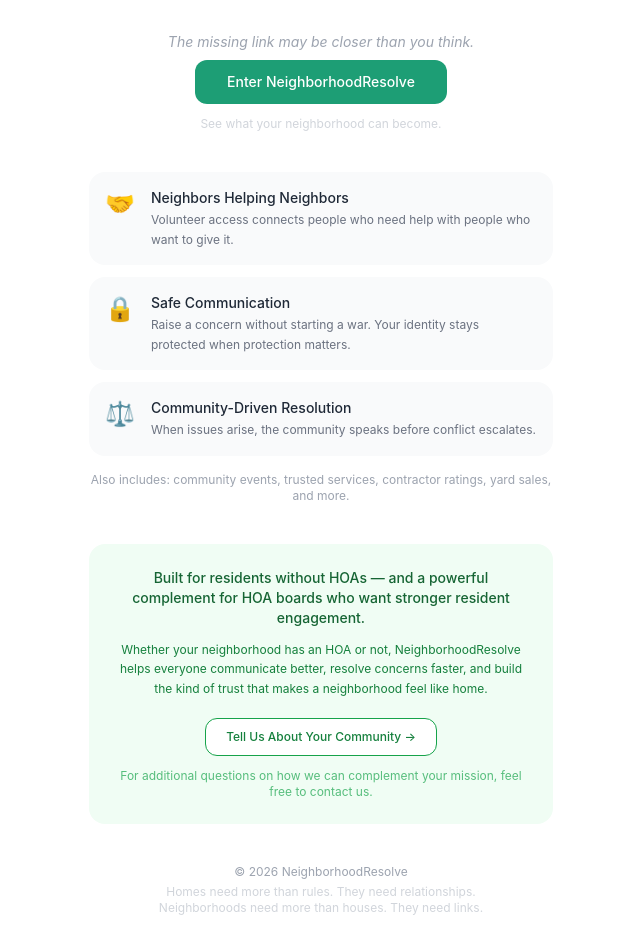
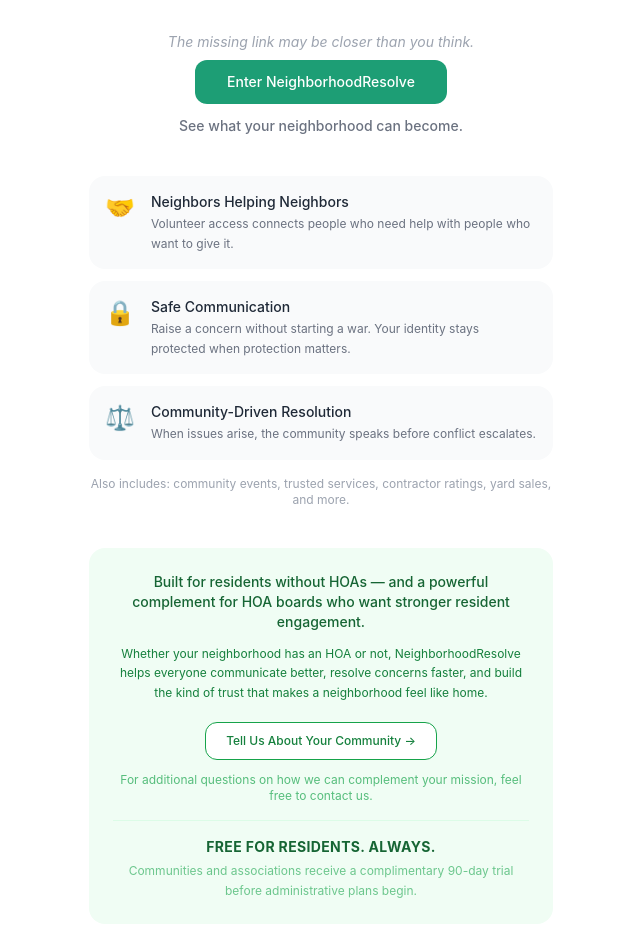
Before and after one commit to Eviotis/neighborhoodresolve, a Next.js app: page / in a window 1280 px wide. Shown: the part 406-1352 px from the top of the page, without its empty margins (319-959 px from the left). Built offline with nearby package versions, Linux system fonts and the light colour scheme; no server answers.

Commit message:
Landing page pricing hierarch

```diff
--- a/app/page.tsx
+++ b/app/page.tsx
@@ -85,7 +85,7 @@
             className="px-8 py-3 rounded-xl text-white text-sm font-medium" style={{background:'#1D9E75'}}>
             Enter NeighborhoodResolve
           </button>
-          <p className="text-xs text-gray-300 mt-1">See what your neighborhood can become.</p>
+          <p className="text-sm font-medium text-gray-500 mt-1">See what your neighborhood can become.</p>
         </div>
       </div>
 
@@ -119,6 +119,10 @@
             Tell Us About Your Community →
           </a>
           <p className="text-xs text-green-600 mt-3 opacity-70">For additional questions on how we can complement your mission, feel free to contact us.</p>
+          <div className="mt-4 pt-4 border-t border-green-100">
+            <p className="text-sm font-bold text-green-800 tracking-wide uppercase">Free for residents. Always.</p>
+            <p className="text-xs text-green-600 opacity-60 mt-1 leading-relaxed">Communities and associations receive a complimentary 90-day trial before administrative plans begin.</p>
+          </div>
         </div>
       </div>
 
```
